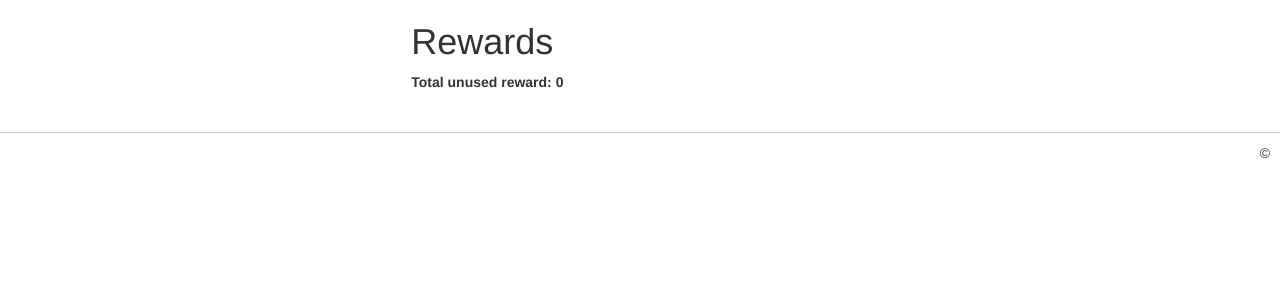
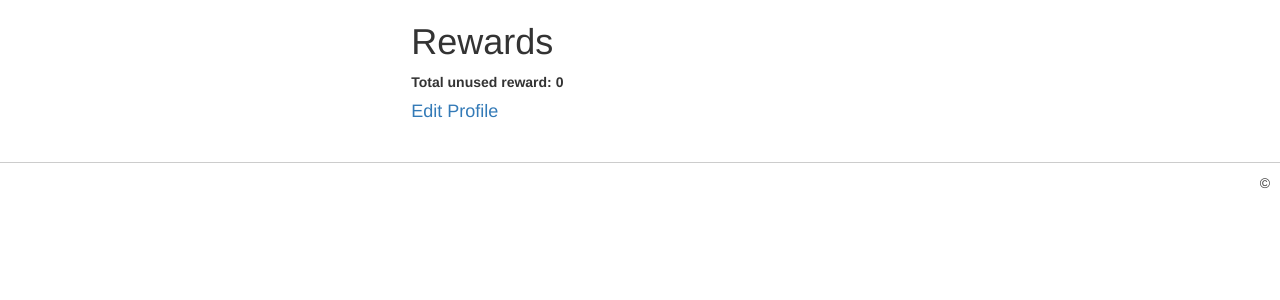
Before and after one commit to sorXCode/cryptome, a Python web app: template templates/profile.html in a window 1280 px wide. Shown: the part 318-618 px from the top of the page. Run offline with Jinja, Linux system fonts and the light colour scheme; the template is opened without the code that fills it, so the values that code supplies are empty; some libraries are stand-ins or nearby versions.

Commit message:
linked edit profile to profile

```diff
--- a/templates/profile.html
+++ b/templates/profile.html
@@ -30,5 +30,6 @@
 <p><b>
 Total unused reward: {{rewards | length}}
 </b></p>
+<h4><a href={{url_for('user.edit_user_profile')}}>Edit Profile</a></h4>
 
 {% endblock content%}
```
